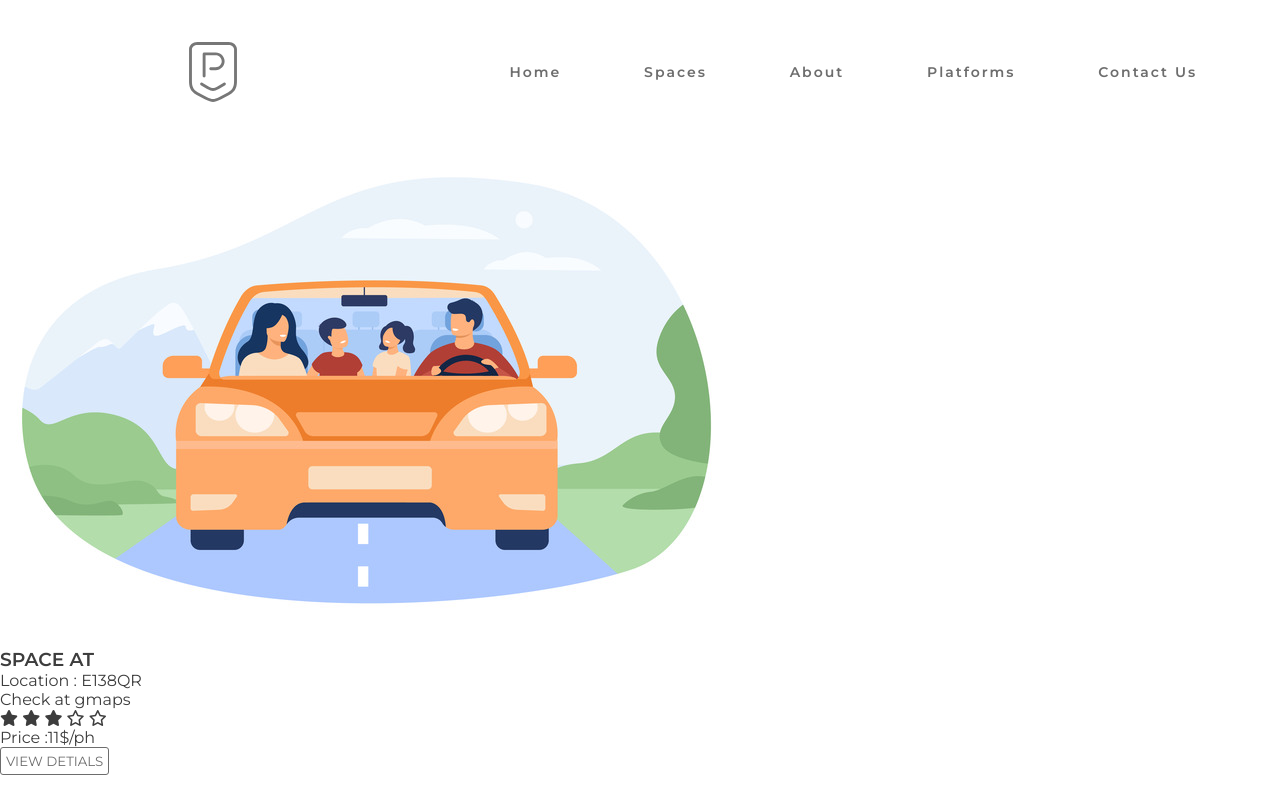
After one commit to ArjunYes/spareParkPHP, a PHP site: page /spaces_listing.php in a window 1280 px wide. The commit adds this page. Run offline with PHP 8.4, Linux system fonts and the light colour scheme.

Commit message:
Space_listing page updates

```diff
--- a/index.php
+++ b/index.php
@@ -148,6 +148,8 @@ include_once 'includes/dbh.inc.php'
 
                 </div>
                 <h2>MORE SPACES TO EXPLORE</h2>
+                <p>Dont have an account ? <span onclick="window.location.href = '/spareParkPHP/spaces_listing.php'"> Register</span></p>
+
             </div>
         </div>
 
--- /dev/null
+++ b/spaces_listing.php
@@ -0,0 +1,73 @@
+<?php
+include_once 'includes/dbh.inc.php'
+?>
+
+<!DOCTYPE html>
+<html lang="en">
+
+<head>
+    <link rel="stylesheet" href="main.css">
+    <link rel="stylesheet" href="css/all.min.css">
+    <link rel="stylesheet" href="css/fontawesome.min.css">
+
+    <meta charset="UTF-8">
+    <meta http-equiv="X-UA-Compatible" content="IE=edge">
+    <meta name="viewport" content="width=device-width, initial-scale=1.0">
+    <title>Spaces Listing</title>
+
+    <link rel="preconnect" href="https://fonts.googleapis.com">
+    <link rel="preconnect" href="https://fonts.gstatic.com" crossorigin>
+    <link href="https://fonts.googleapis.com/css2?family=Montserrat:wght@400;600&display=swap" rel="stylesheet">
+
+</head>
+
+<body>
+
+    <nav class="navbar">
+        <div class="logo ">
+            <img class="filter-green" src="images/big-parking-sign-svgrepo-com.svg" alt="">
+        </div>
+        <ul class="navitems">
+            <li><a class="" href="#home">Home </a></li>
+            <li><a class="" href="#home">Spaces </a></li>
+            <li><a href="#about">About</a></li>
+            <li><a href="#platforms">Platforms</a></li>
+            <li><a href="#contactus">Contact Us </a></li>
+        </ul>
+    </nav>
+
+    <div class="space_listing">
+        <div class="single_space">
+            <div class="image">
+                <img src="images/10172815_8399 (1).jpg" alt="image_park">
+                <h3>SPACE AT</h3>
+                <p>Location : E138QR</p>
+                <p>Check at gmaps</p>
+                <div class="star">
+                    <i class="fa-solid fa-star"></i>
+                    <i class="fa-solid fa-star"></i>
+                    <i class="fa-solid fa-star"></i>
+                    <i class="fa-regular fa-star"></i>
+                    <i class="fa-regular fa-star"></i>
+                </div>
+                <p>Price :11$/ph</p>
+                <button class="btn">VIEW DETIALS</button>
+            </div>
+        </div>
+    </div>
+
+
+</body>
+
+</html>
+
+
+<script src="index.js"></script>
+
+
+<?php
+
+
+
+
+?>
```
